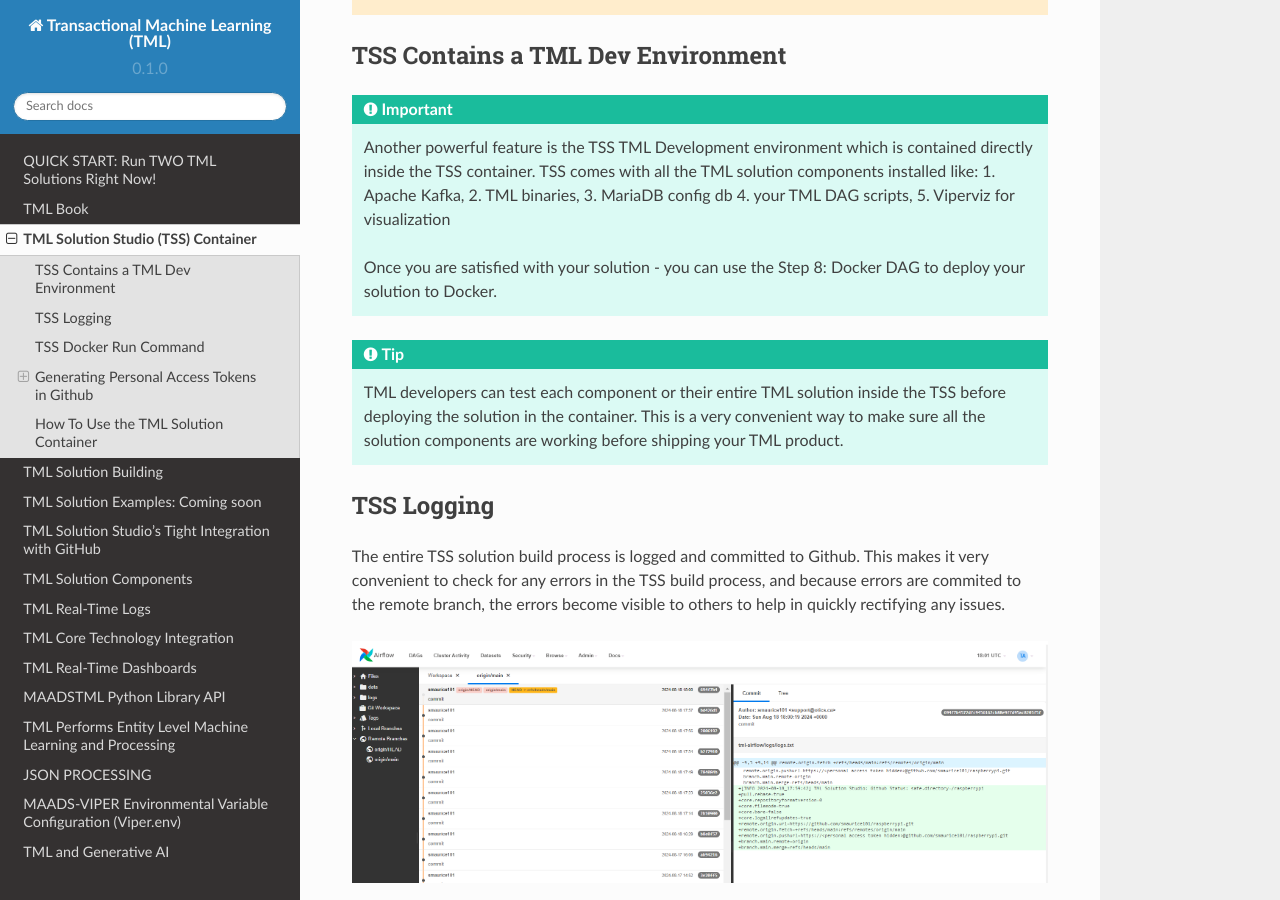
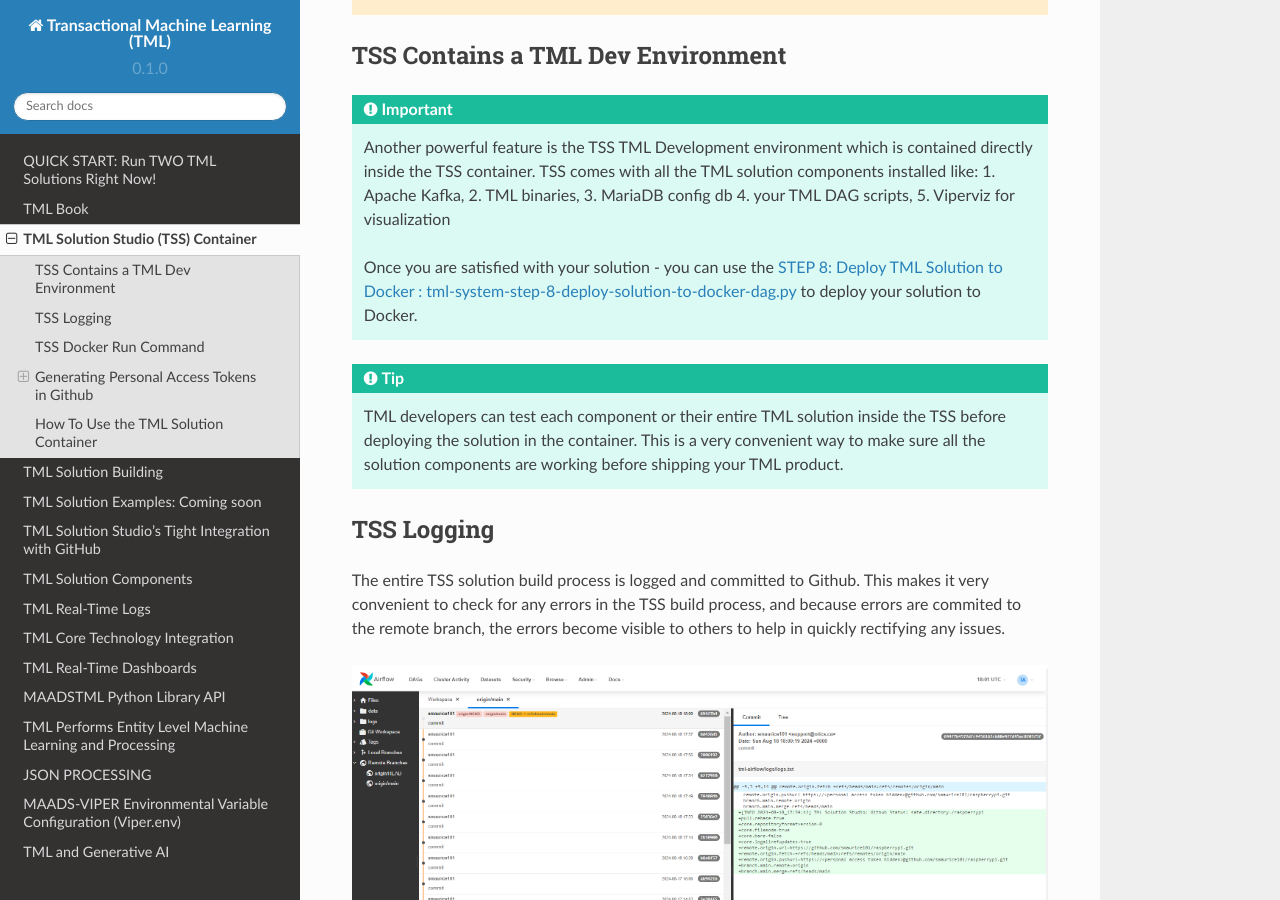
Before and after one commit to smaurice101/readthedocs, a Sphinx documentation site: the page built from docs/source/docker.rst, in a window 1280 px wide and 900 px high, scrolled down 731 px. Built offline with Sphinx 7.4.7 and the Read the Docs theme 2.0.0, drawn with Linux system fonts in a browser that asks for light colours.

Commit message:
Update docker.rst

```diff
--- a/docs/source/docker.rst
+++ b/docs/source/docker.rst
@@ -33,7 +33,8 @@
    Another powerful feature is the TSS TML Development environment which is contained directly inside the TSS container.  TSS comes with all the TML solution
    components installed like: 1. Apache Kafka, 2. TML binaries, 3. MariaDB config db 4. your TML DAG scripts, 5. Viperviz for visualization
 
-   Once you are satisfied with your solution - you can use the Step 8: Docker DAG to deploy your solution to Docker.
+   Once you are satisfied with your solution - you can use the :ref:`STEP 8: Deploy TML Solution to Docker : tml-system-step-8-deploy-solution-to-docker-dag.py`
+   to deploy your solution to Docker.
 
 .. tip::
    TML developers can test each component or their entire TML solution inside the TSS before deploying the solution in the container.  This is a very convenient
```
